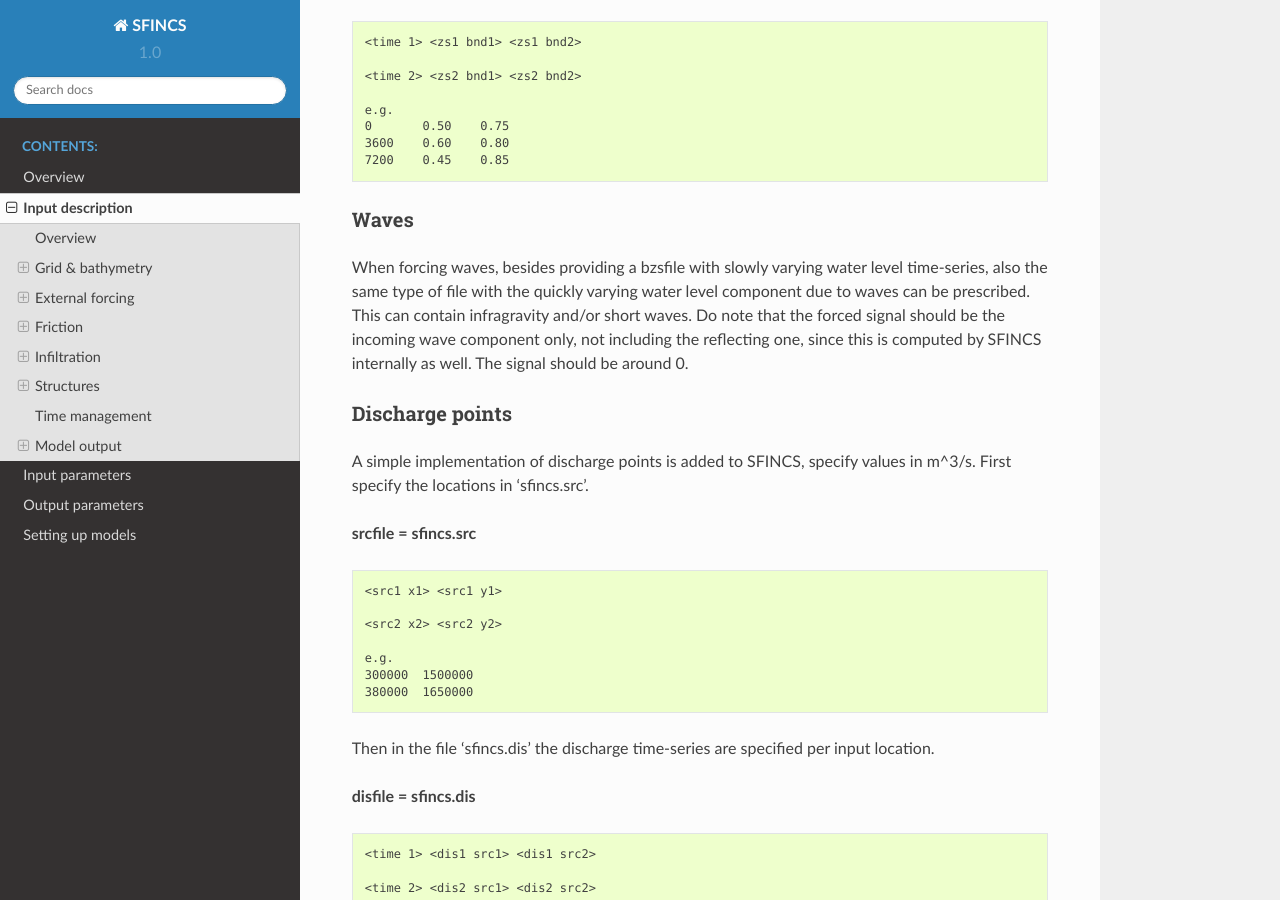
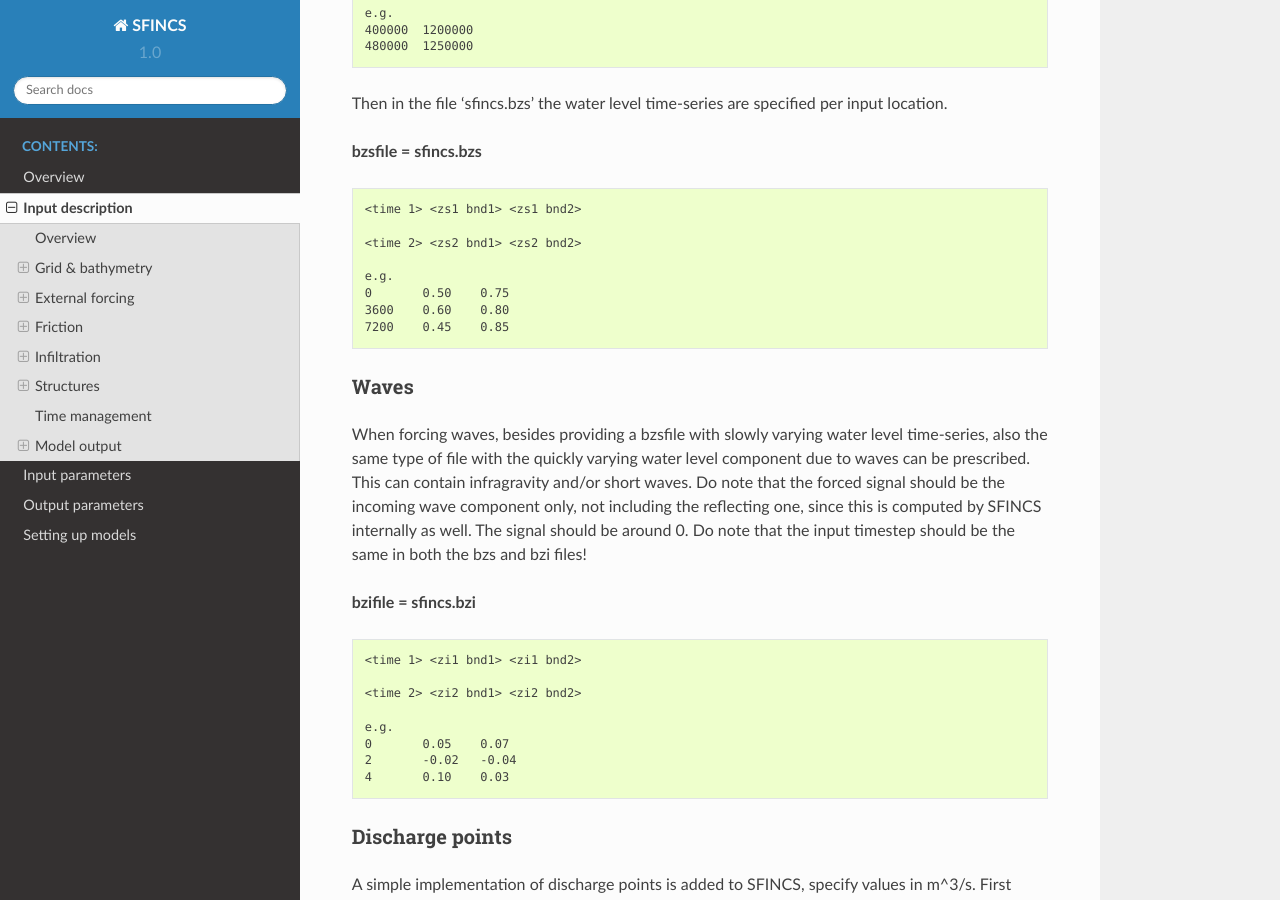
Before and after one commit to Leynse/SFINCS, a Sphinx documentation site: the page built from docs/input.rst, in a window 1280 px wide and 900 px high, scrolled down 3354 px. Built offline with Sphinx 7.4.7 and the Read the Docs theme 2.0.0, drawn with Linux system fonts in a browser that asks for light colours; some of the changed text lies outside the part shown.

Commit message:
- Update figure - add bzi block

```diff
--- a/docs/input.rst
+++ b/docs/input.rst
@@ -11,7 +11,7 @@
 For more information regarding specific parameters see the pages 'Input parameters' or 'Output parameters'.
 
 .. figure:: ./figures/SFINCS_documentation_figure1.png
-   :width: 400px
+   :width: 800px
    :align: center
 
    Overview of input file of SFINCS with indication whther they are required or not
@@ -179,6 +179,20 @@
 This can contain infragravity and/or short waves.
 Do note that the forced signal should be the incoming wave component only, not including the reflecting one, since this is computed by SFINCS internally as well.
 The signal should be around 0.
+Do note that the input timestep should be the same in both the bzs and bzi files!
+
+**bzifile = sfincs.bzi**
+
+.. code-block:: text
+
+	<time 1> <zi1 bnd1> <zi1 bnd2>
+
+	<time 2> <zi2 bnd1> <zi2 bnd2>
+
+	e.g.
+	0 	0.05	0.07
+	2 	-0.02	-0.04
+	4 	0.10	0.03
 
 Discharge points
 %%%%%
```
Also changed, not shown: other parts of docs/input.rst (+1 -1 lines), docs/figures/SFINCS_documentation_figure1.png.
